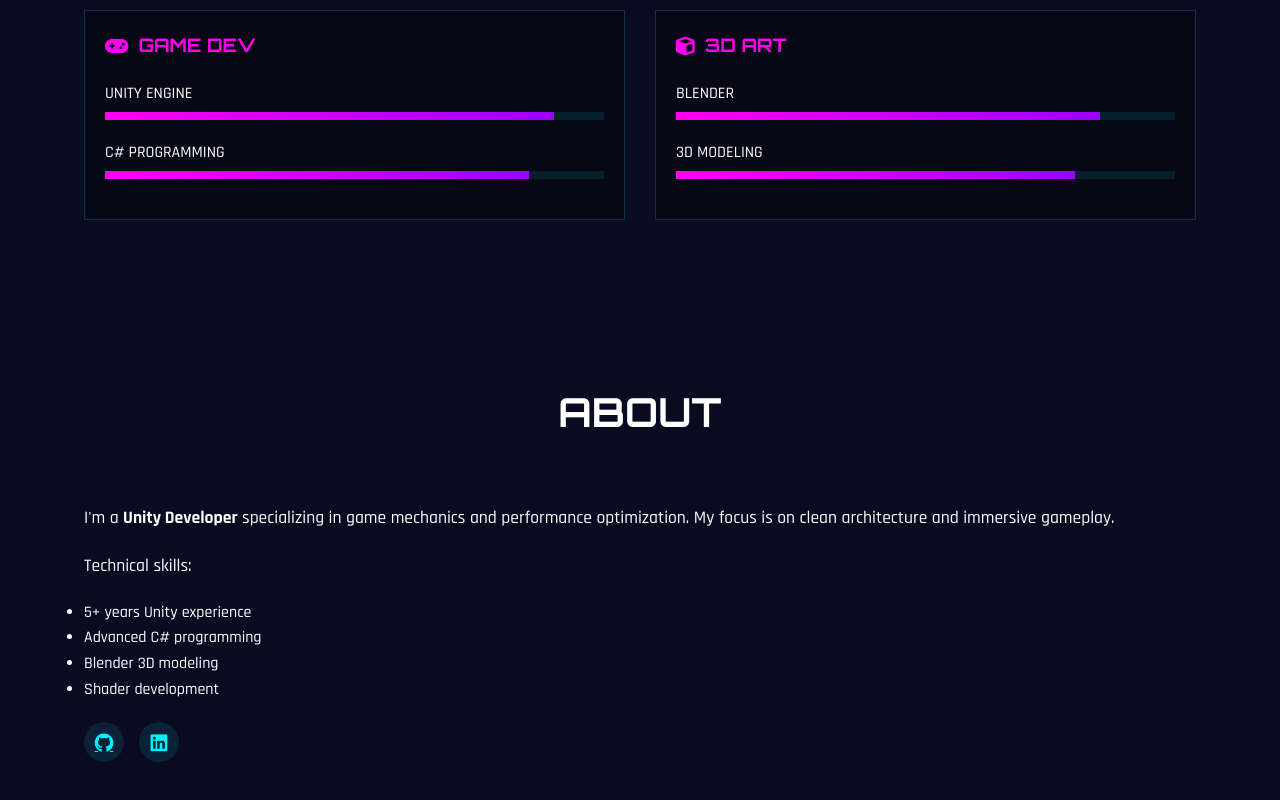
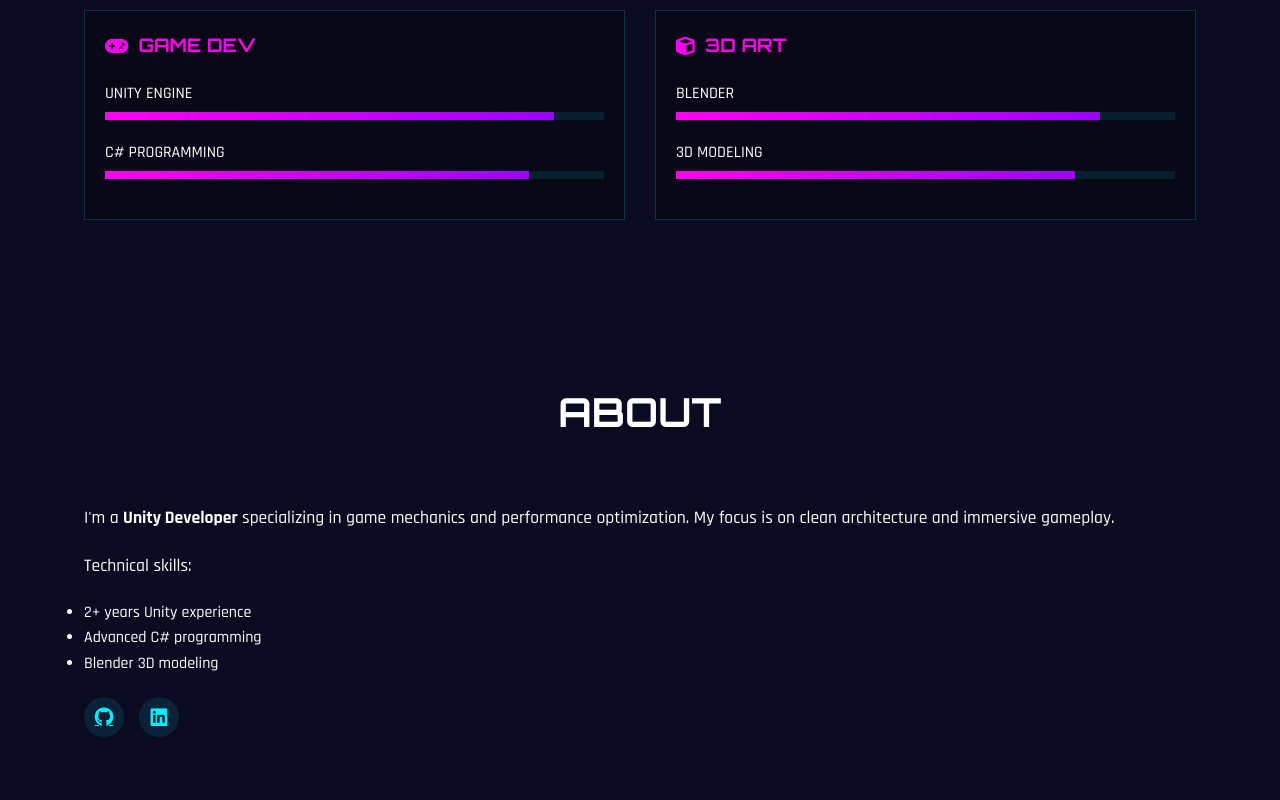
Before and after one commit to Chhayanshsahu/Website, a plain HTML site: page index.html in a window 1280 px wide. Shown: the part 1546-2346 px from the top of the page. Drawn offline with Linux system fonts and the light colour scheme.

Commit message:
Update index.html

```diff
--- a/index.html
+++ b/index.html
@@ -153,16 +153,15 @@
                 <p>I'm a <strong>Unity Developer</strong> specializing in game mechanics and performance optimization. My focus is on clean architecture and immersive gameplay.</p>
                 <p>Technical skills:</p>
                 <ul class="skills-list">
-                    <li>5+ years Unity experience</li>
+                    <li>2+ years Unity experience</li>
                     <li>Advanced C# programming</li>
                     <li>Blender 3D modeling</li>
-                    <li>Shader development</li>
                 </ul>
                 <div class="social-links">
                     <a href="https://github.com/Chhayanshsahu" target="_blank" aria-label="GitHub">
                         <i class="fab fa-github" aria-hidden="true"></i>
                     </a>
-                    <a href="https://linkedin.com/in/yourprofile" target="_blank" aria-label="LinkedIn">
+                    <a href="https://www.linkedin.com/in/chhayansh-sahu-9bb845295?utm_source=share&utm_campaign=share_via&utm_content=profile&utm_medium=android_app" target="_blank" aria-label="LinkedIn">
                         <i class="fab fa-linkedin" aria-hidden="true"></i>
                     </a>
                 </div>
```
